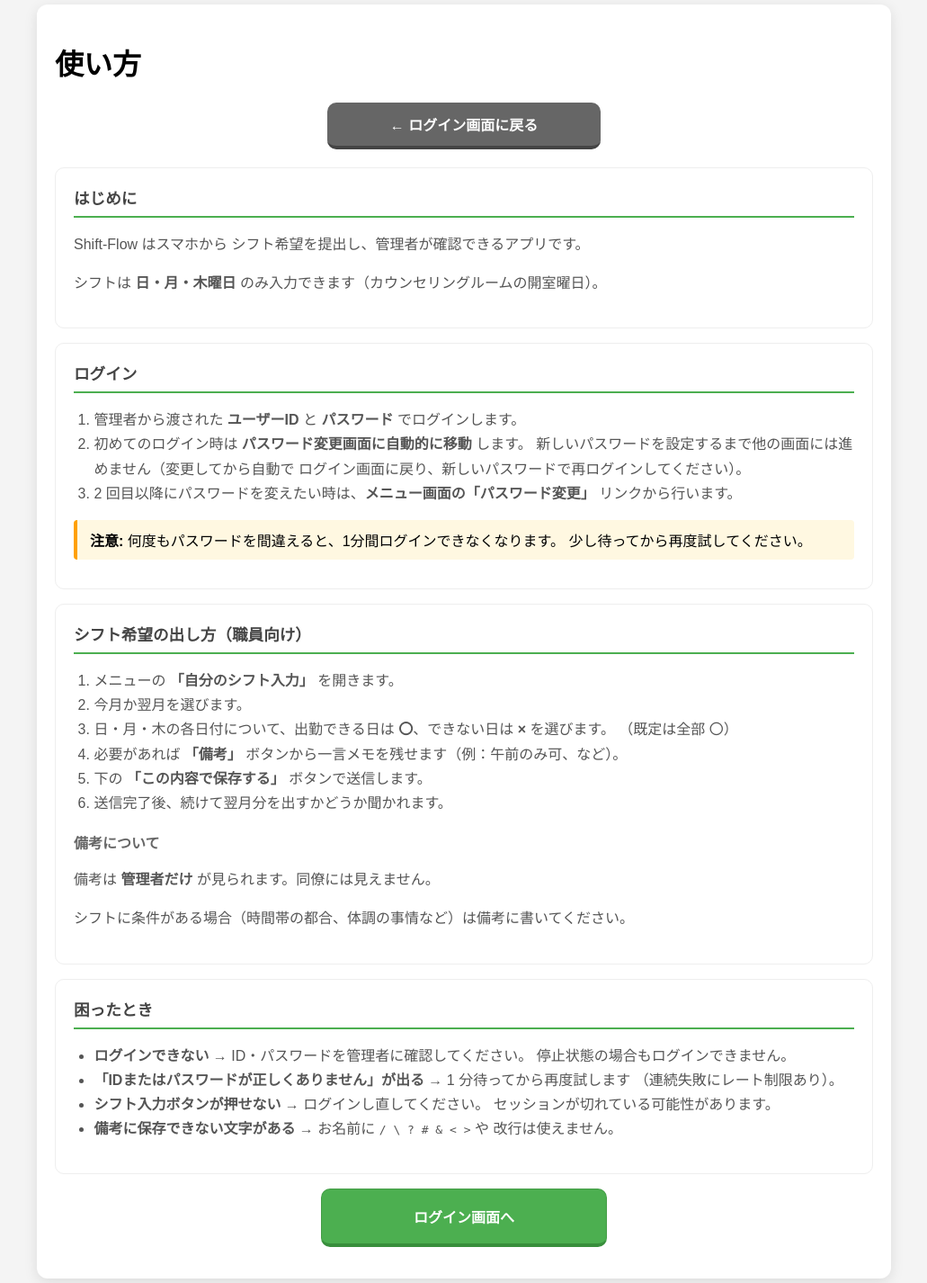
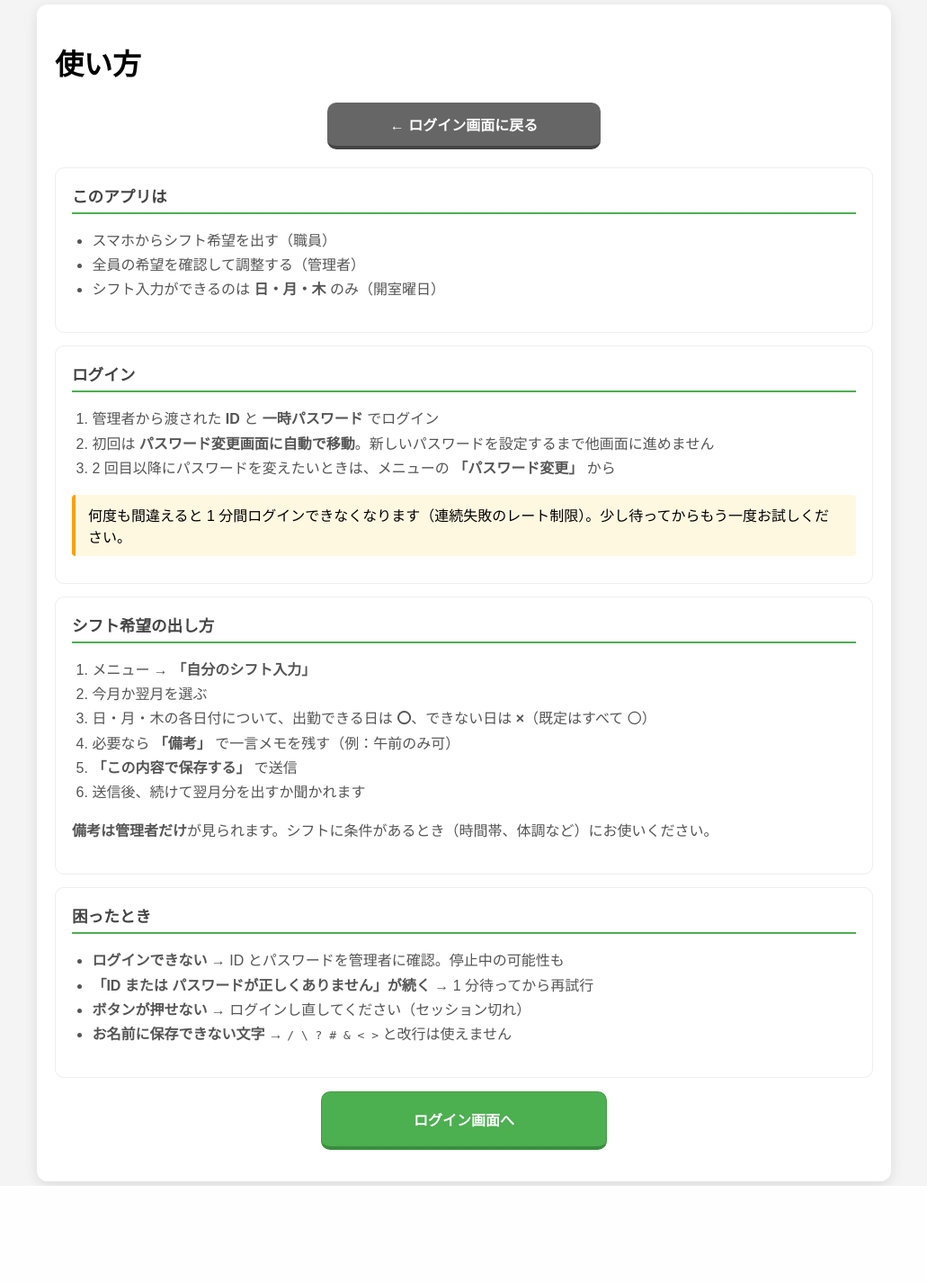
Before and after one commit to spreadbeaver708/Shift-Flow, a Flask app: page /help in a window 1280 px wide. Shown: the whole page at 90% size, without its empty margins (124-1155 px from the left). After the commit the page ends 1318 px from the top, so only its background shows below. Run offline with Flask 3, Linux system fonts and the light colour scheme; some libraries are stand-ins or nearby versions.

Commit message:
Restructure README & /help for beginner-friendly trial onboarding
- README: add 5-step trial walkthrough table up front,
          split into 1.動作確認 / 2.本番準備 / 3.動作確認+復元演習 /
          4.共有 / 5.試用開始, plain prose throughout,
          reference section at the bottom
- help.html: trim each section to scannable bullets, add admin-only
             "アプリを初めて立ち上げる方へ" pointing to README's 5 steps,
             fix backticks rendering as literal text

Co-Authored-By: Claude Opus 4.7 <noreply@anthropic.com>

```diff
--- a/templates/help.html
+++ b/templates/help.html
@@ -6,9 +6,9 @@
     <link rel="stylesheet" href="{{ url_for('static', filename='style.css') }}">
     <title>使い方</title>
     <style>
-        .help-section { background:#fff; border:1px solid #eee; border-radius:10px; padding:20px; margin-bottom:16px; }
-        .help-section h2 { margin-top:0; color:#444; font-size:1.1rem; border-bottom:2px solid #4CAF50; padding-bottom:8px; }
-        .help-section h3 { color:#666; font-size:1rem; margin-top:18px; }
+        .help-section { background:#fff; border:1px solid #eee; border-radius:10px; padding:18px; margin-bottom:14px; }
+        .help-section h2 { margin-top:0; color:#444; font-size:1.1rem; border-bottom:2px solid #4CAF50; padding-bottom:6px; }
+        .help-section h3 { color:#666; font-size:1rem; margin-top:14px; }
         .help-section p, .help-section li { line-height:1.7; color:#555; }
         .help-section ol, .help-section ul { padding-left:1.4em; }
         .help-callout { background:#fff8e1; border-left:4px solid #FFA000; padding:10px 14px; border-radius:4px; margin:12px 0; }
@@ -25,85 +25,92 @@
 
         {# ---------- 全員向け ---------- #}
         <div class="help-section">
-            <h2>はじめに</h2>
-            <p>Shift-Flow はスマホから シフト希望を提出し、管理者が確認できるアプリです。</p>
-            <p>シフトは <b>日・月・木曜日</b> のみ入力できます（カウンセリングルームの開室曜日）。</p>
+            <h2>このアプリは</h2>
+            <ul>
+                <li>スマホからシフト希望を出す（職員）</li>
+                <li>全員の希望を確認して調整する（管理者）</li>
+                <li>シフト入力ができるのは <b>日・月・木</b> のみ（開室曜日）</li>
+            </ul>
         </div>
 
         <div class="help-section">
             <h2>ログイン</h2>
             <ol>
-                <li>管理者から渡された <b>ユーザーID</b> と <b>パスワード</b> でログインします。</li>
-                <li>初めてのログイン時は <b>パスワード変更画面に自動的に移動</b> します。
-                    新しいパスワードを設定するまで他の画面には進めません（変更してから自動で
-                    ログイン画面に戻り、新しいパスワードで再ログインしてください）。</li>
-                <li>2 回目以降にパスワードを変えたい時は、<b>メニュー画面の「パスワード変更」</b>
-                    リンクから行います。</li>
+                <li>管理者から渡された <b>ID</b> と <b>一時パスワード</b> でログイン</li>
+                <li>初回は <b>パスワード変更画面に自動で移動</b>。新しいパスワードを設定するまで他画面に進めません</li>
+                <li>2 回目以降にパスワードを変えたいときは、メニューの <b>「パスワード変更」</b> から</li>
             </ol>
             <div class="help-callout">
-                <b>注意:</b> 何度もパスワードを間違えると、1分間ログインできなくなります。
-                少し待ってから再度試してください。
+                何度も間違えると 1 分間ログインできなくなります（連続失敗のレート制限）。少し待ってからもう一度お試しください。
             </div>
         </div>
 
         {# ---------- 職員向け ---------- #}
         {% if not current_user or current_user.role == 'worker' %}
         <div class="help-section">
-            <h2>シフト希望の出し方（職員向け）</h2>
+            <h2>シフト希望の出し方</h2>
             <ol>
-                <li>メニューの <b>「自分のシフト入力」</b> を開きます。</li>
-                <li>今月か翌月を選びます。</li>
-                <li>日・月・木の各日付について、出勤できる日は <b>〇</b>、できない日は <b>×</b> を選びます。
-                    （既定は全部 〇）</li>
-                <li>必要があれば <b>「備考」</b> ボタンから一言メモを残せます（例：午前のみ可、など）。</li>
-                <li>下の <b>「この内容で保存する」</b> ボタンで送信します。</li>
-                <li>送信完了後、続けて翌月分を出すかどうか聞かれます。</li>
+                <li>メニュー → <b>「自分のシフト入力」</b></li>
+                <li>今月か翌月を選ぶ</li>
+                <li>日・月・木の各日付について、出勤できる日は <b>〇</b>、できない日は <b>×</b>（既定はすべて 〇）</li>
+                <li>必要なら <b>「備考」</b> で一言メモを残す（例：午前のみ可）</li>
+                <li><b>「この内容で保存する」</b> で送信</li>
+                <li>送信後、続けて翌月分を出すか聞かれます</li>
             </ol>
-            <h3>備考について</h3>
-            <p>備考は <b>管理者だけ</b> が見られます。同僚には見えません。</p>
-            <p>シフトに条件がある場合（時間帯の都合、体調の事情など）は備考に書いてください。</p>
+            <p><b>備考は管理者だけ</b>が見られます。シフトに条件があるとき（時間帯、体調など）にお使いください。</p>
         </div>
         {% endif %}
 
         {# ---------- 管理者向け ---------- #}
         {% if current_user and current_user.role == 'admin' %}
         <div class="help-section">
-            <h2>管理者メニュー</h2>
+            <h2>管理者の操作</h2>
 
-            <h3>1. 全体のシフト確認</h3>
-            <p>その月に「〇」を提出した人がカレンダーで一覧表示されます。
-                名前タグをタップすると、その人の備考が見られます。</p>
+            <h3>全体のシフト確認</h3>
+            <p>その月に「〇」を出した人をカレンダーで一覧。名前タグをタップで備考が見られます。</p>
 
-            <h3>2. シフト入力（管理者）</h3>
-            <p>管理者自身のシフト希望を入力します。職員と同じ画面です。</p>
+            <h3>シフト入力（管理者）</h3>
+            <p>管理者自身のシフト希望を入力します（職員と同じ画面）。</p>
 
-            <h3>3. ユーザー管理</h3>
+            <h3>ユーザー管理</h3>
             <ul>
-                <li><b>追加</b>: 上部のフォームに ID・パスワード・お名前・色・権限を入れて
-                    「登録」を押します。新規ユーザーは <b>初回ログイン時にパスワード変更を求められます</b>
-                    （管理者が一時パスワードを渡す運用）。</li>
-                <li><b>修正</b>: 一覧の「修正」を押すと、その人の情報がフォームに入ります。
-                    ID 欄は誤操作防止のため変更不可になります。パスワードを変えたい時だけ
-                    入力、空欄なら据え置きです。パスワードを入力すると本人は次回ログイン時に
-                    再度変更を求められます。</li>
-                <li><b>停止 / 復活</b>: 退職や休職の人は「停止」、戻ったら「復活」。
-                    停止中はログインできなくなります。</li>
+                <li><b>追加</b>: ID・一時パスワード・お名前・色・権限を入れて「登録」。本人は初回ログイン時にパスワード変更を求められます</li>
+                <li><b>修正</b>: 一覧の「修正」で値が入ります。ID は変更不可。パスワード空欄なら据え置き、入力すると本人は次回再変更を求められます</li>
+                <li><b>停止 / 復活</b>: 退職・休職は「停止」、戻ったら「復活」。停止中はログイン不可、シフト履歴は残ります</li>
             </ul>
 
             <div class="help-callout">
-                <b>削除について:</b> ユーザーを完全に消すボタンは設置していません。
-                退職・休職は「停止」で十分です（ログインできなくなり、シフト履歴は残ります）。
-                どうしても物理削除が必要な場合は、バックアップ取得後に
-                <code>sqlite3</code> で行う管理運用にしています（取り返しのつかない事故を防ぐため）。
+                <b>削除ボタンは置いていません。</b> 退職は「停止」で十分です（履歴が残るため後で確認できます）。
+                どうしても物理削除が必要な場合のみ、バックアップを取った上で管理者が <code>sqlite3</code> で行う運用です（README 参照）。
             </div>
 
             <div class="help-callout">
-                <b>管理者の安全装置:</b>
+                <b>安全装置:</b>
                 <ul>
-                    <li>自分自身を 職員に降格・停止 することはできません。</li>
-                    <li>有効な管理者を全員いなくする操作（最後の管理者の降格・停止）は拒否されます。</li>
-                    <li>修正時に ID（ユーザーID）は書き換えられません（別人を新規作成してしまう事故を防ぐため）。</li>
-                    <li>同じ表示名のユーザーは作れません（シフト混線を防ぐため）。</li>
+                    <li>自分自身を降格・停止できません</li>
+                    <li>最後の有効な管理者は降格・停止できません</li>
+                    <li>修正時に ID は書き換えられません（別人を新規作成してしまう事故を防ぐため）</li>
+                    <li>同じ表示名のユーザーは作れません</li>
+                </ul>
+            </div>
+        </div>
+
+        <div class="help-section">
+            <h2>アプリを初めて立ち上げる方へ（管理者向け）</h2>
+            <p>試用開始までの流れは <b>README</b> の「試用開始までの流れ（半日）」セクションに 5 ステップでまとめています：</p>
+            <ol>
+                <li>ローカルで動作確認（5 分）</li>
+                <li>本番サーバー準備：環境変数・DB フォルダ・gunicorn・HTTPS（30 分）</li>
+                <li>実機での目視チェック + バックアップ復元演習（30 分）</li>
+                <li>関係者へ <code>/help</code>（このページ）を共有（5 分）</li>
+                <li>3〜5 名で 1 か月の試用開始</li>
+            </ol>
+            <div class="help-callout">
+                <b>運用上の注意:</b>
+                <ul>
+                    <li>初期 admin パスワードは控えたら、起動ログから消去してください</li>
+                    <li>cron で日次バックアップを設定し、バックアップファイルも <code>chmod 600</code> で保護</li>
+                    <li>毎週ログとバックアップを確認、フィードバックを記録</li>
                 </ul>
             </div>
         </div>
@@ -113,14 +120,10 @@
         <div class="help-section">
             <h2>困ったとき</h2>
             <ul>
-                <li><b>ログインできない</b> → ID・パスワードを管理者に確認してください。
-                    停止状態の場合もログインできません。</li>
-                <li><b>「IDまたはパスワードが正しくありません」が出る</b> → 1 分待ってから再度試します
-                    （連続失敗にレート制限あり）。</li>
-                <li><b>シフト入力ボタンが押せない</b> → ログインし直してください。
-                    セッションが切れている可能性があります。</li>
-                <li><b>備考に保存できない文字がある</b> → お名前に <code>/ \ ? # &amp; &lt; &gt;</code> や
-                    改行は使えません。</li>
+                <li><b>ログインできない</b> → ID とパスワードを管理者に確認。停止中の可能性も</li>
+                <li><b>「ID または パスワードが正しくありません」が続く</b> → 1 分待ってから再試行</li>
+                <li><b>ボタンが押せない</b> → ログインし直してください（セッション切れ）</li>
+                <li><b>お名前に保存できない文字</b> → <code>/ \ ? # &amp; &lt; &gt;</code> と改行は使えません</li>
             </ul>
         </div>
 
```
Also changed, not shown: README.md.
